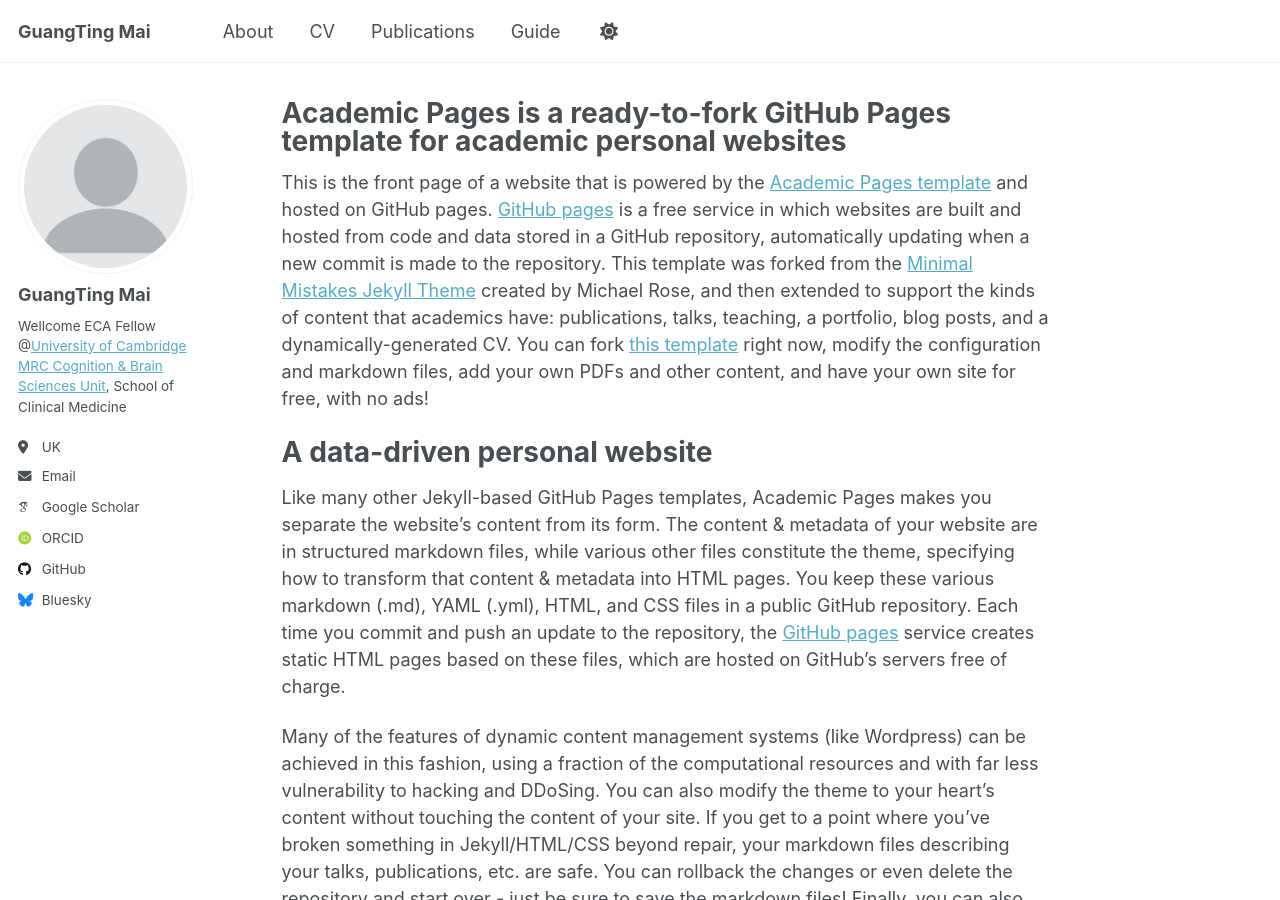
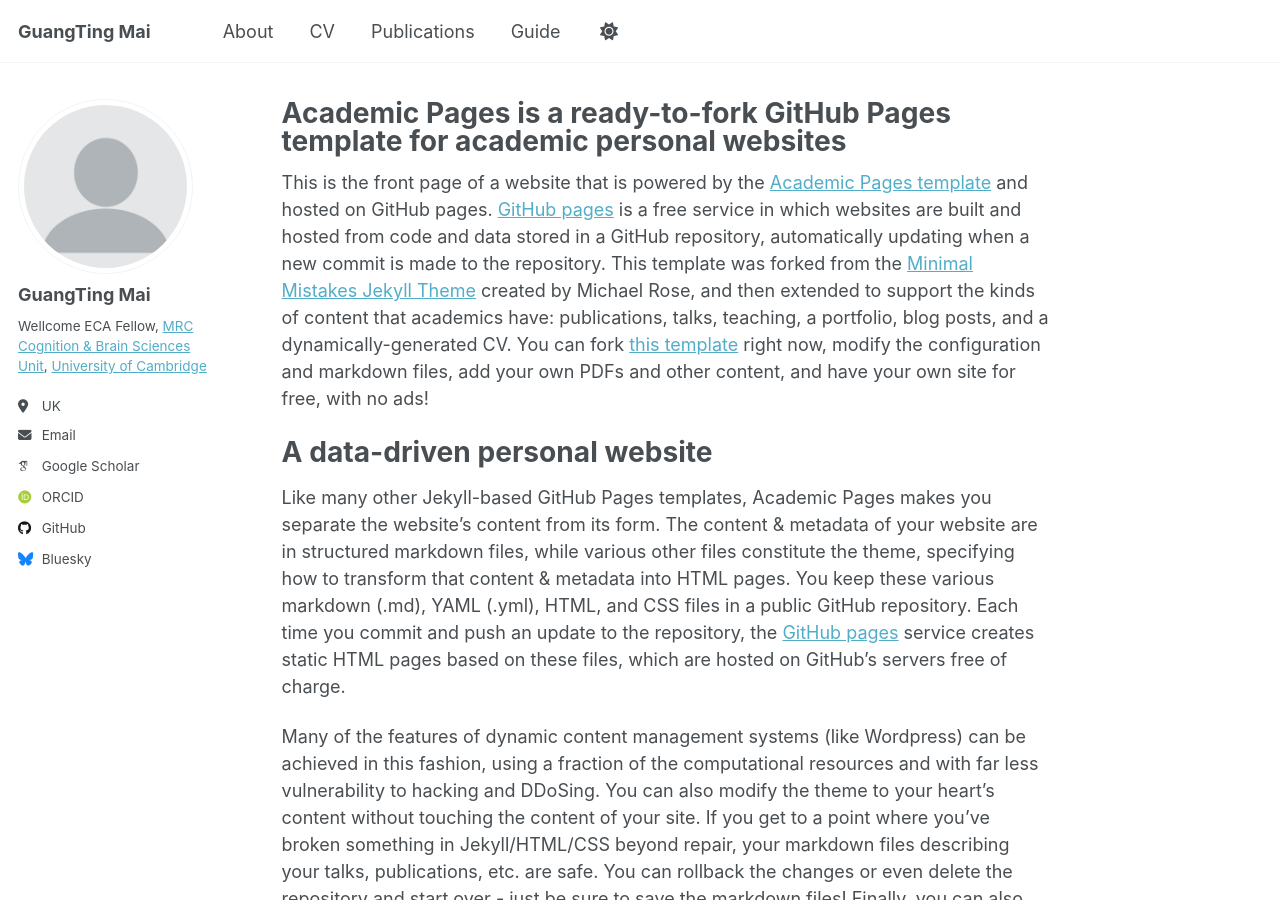
Before and after one commit to guangtingmai/guangtingmai.github.io, a Jekyll site: the page built from _pages/readme.md, in a window 1280 px wide and 900 px high. Built offline with Jekyll 4.4.1, drawn with Linux system fonts in a browser that asks for light colours; some web fonts are replaced.

Commit message:
Update _config.yml

```diff
--- a/_config.yml
+++ b/_config.yml
@@ -25,7 +25,7 @@
   avatar           : "profile.png"
   name             : "GuangTing Mai"
   pronouns         : # example: "she/her"
-  bio              : 'Wellcome ECA Fellow @<a href="https://www.cam.ac.uk">University of Cambridge</a><br><a href="https://www.mrc-cbu.cam.ac.uk/">MRC Cognition & Brain Sciences Unit</a>, School of Clinical Medicine'
+  bio              : 'Wellcome ECA Fellow, <a href="https://www.mrc-cbu.cam.ac.uk/">MRC Cognition & Brain Sciences Unit</a>, <a href="https://www.cam.ac.uk">University of Cambridge</a>'
   location         : "UK"
   employer         : # "Red Brick University"
   uri              : # URL
```
